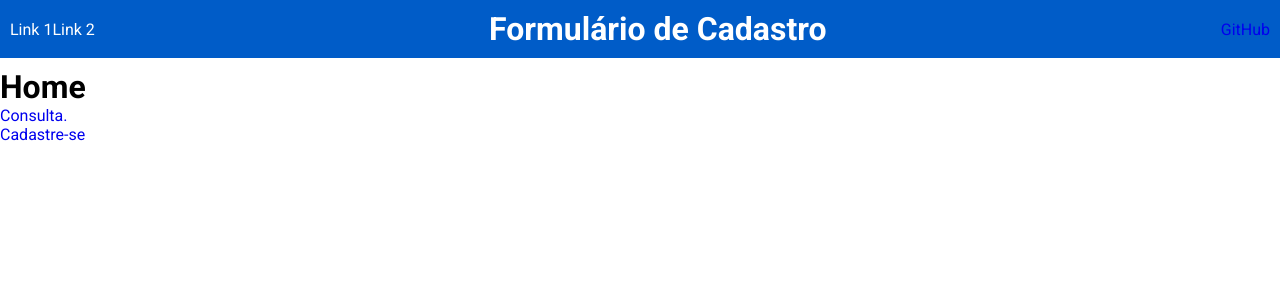
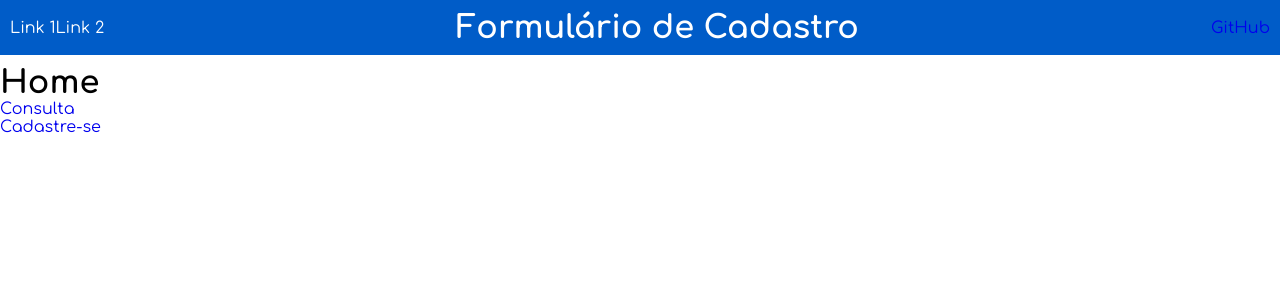
Before and after one commit to BrunoPdOliveir4/ProjetoForm, a React (Create React App) app: page / in a window 1280 px wide. Shown: the top 300 px of the page. Built offline with nearby package versions, Linux system fonts and the light colour scheme.

Commit message:
css updates

```diff
--- a/public/index.html
+++ b/public/index.html
@@ -5,8 +5,9 @@
     <meta name="viewport" content="width=device-width, initial-scale=1.0">
     <title>First</title>
     <link rel="preconnect" href="https://fonts.googleapis.com">
+    <link rel="preconnect" href="https://fonts.googleapis.com">
     <link rel="preconnect" href="https://fonts.gstatic.com" crossorigin>
-    <link href="https://fonts.googleapis.com/css2?family=Roboto:wght@400;700&display=swap" rel="stylesheet">
+    <link href="https://fonts.googleapis.com/css2?family=Comfortaa:wght@400;700&display=swap" rel="stylesheet">
   </head>
   <body>
     <div id="root"></div>
--- a/src/components/DefaultInput/DefaultInput.style.js
+++ b/src/components/DefaultInput/DefaultInput.style.js
@@ -6,21 +6,21 @@ box-sizing:content-box;
 display: grid;
 place-items: center;
 margin: 0 auto;
-padding: 10px 0 10px 0;
+padding: 10px 0 15px 0;
 border: 1px;
 min-width: 100%;
 height: 10vh;
-border: 5vw;
+padding-bottom: 2%;
 /* border: 1px solid red; */
 `
 }
 `;
 export const Label = styled.label`
 ${() => css`
-display:block;
-padding: .1px .5px .1px .5px;
+display: inline-block;
+width: 52%;
+padding: .2rem .8rem 0 .8rem;
 font-size: 20px;
-margin: 0 0 .3vh 0;
 `
 }
 `;
@@ -28,10 +28,11 @@ export const Input = styled.input`
 ${() => css`
 display: block;
 width: 50%;
-padding: .3rem .8rem .3rem .8rem;
+padding: .5rem .8rem .3rem .8rem;
 margin: .9vw 0 ;
 border-radius: 5px;
 font-size: 20px;
+border-color: navy;
 `
 }
 `;
--- a/src/components/Header/Header.style.js
+++ b/src/components/Header/Header.style.js
@@ -16,9 +16,12 @@ export const Wrapper = styled.header`
 
 export const Title = styled.h1`
   font-size: 32px;
+  align-items: center;
+  text-align: center;
 `;
 
 export const ButtonMenu = styled.button`
+  font-family: 'Comfortaa', cursive;
   background-color: transparent;
   padding: 0px;
   margin: 0px;
--- a/src/pages/Home.page.jsx
+++ b/src/pages/Home.page.jsx
@@ -6,7 +6,7 @@ const HomePage = () => (
     <Header />
     <h1>Home</h1>
     <div>
-      <Link to="/consult">Consulta.</Link>
+      <Link to="/consult">Consulta</Link>
     </div>
     <div>
       <Link to="/register">Cadastre-se</Link>
--- a/src/styles/GlobalStyle.js
+++ b/src/styles/GlobalStyle.js
@@ -7,7 +7,7 @@ const GlobalStyle = createGlobalStyle`
   }
 
   body {
-    font-family: 'Roboto', sans-serif;
+    font-family: 'Comfortaa', cursive;
     justify-content: center;
     align-items: center;
   }
@@ -30,6 +30,7 @@ const GlobalStyle = createGlobalStyle`
   }
 
   input[type="button"]{
+    font-family: 'Comfortaa', cursive;
     display: flex;
     position: relative;
     align-items: center;
```
